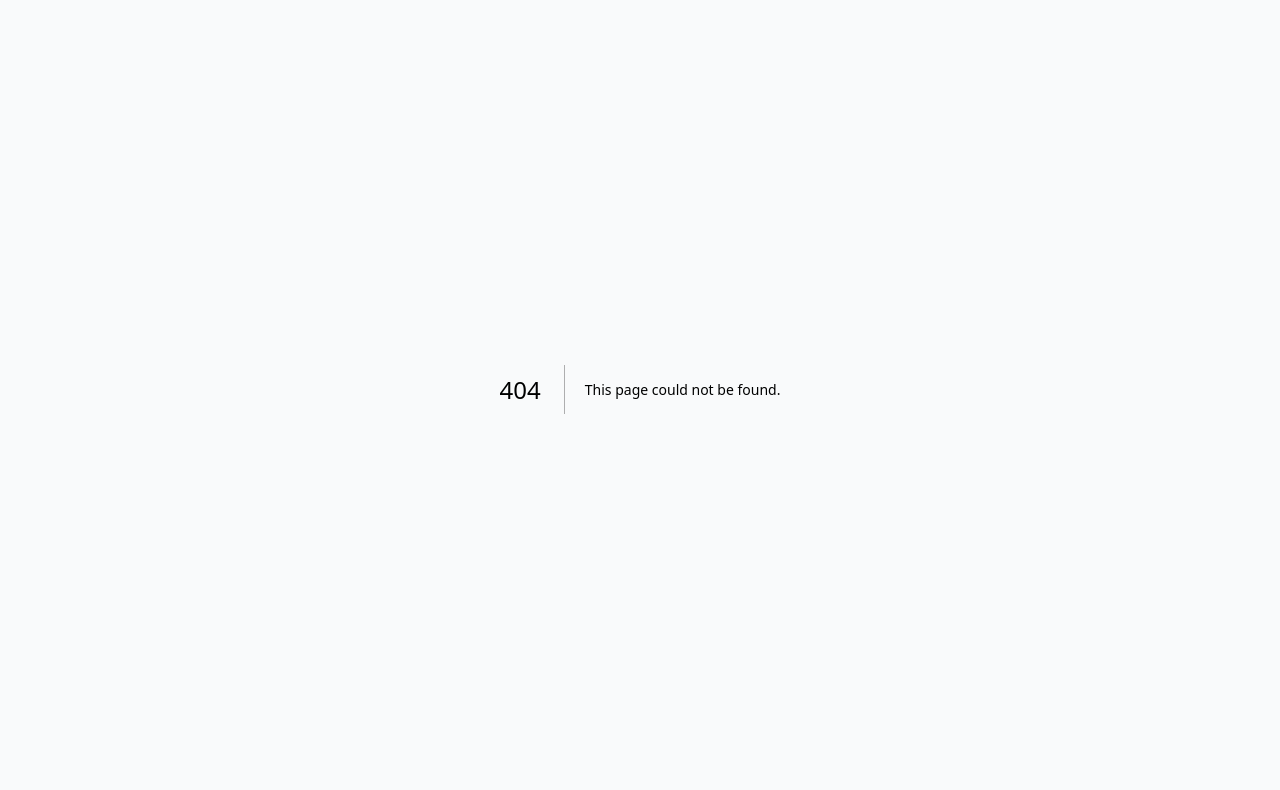
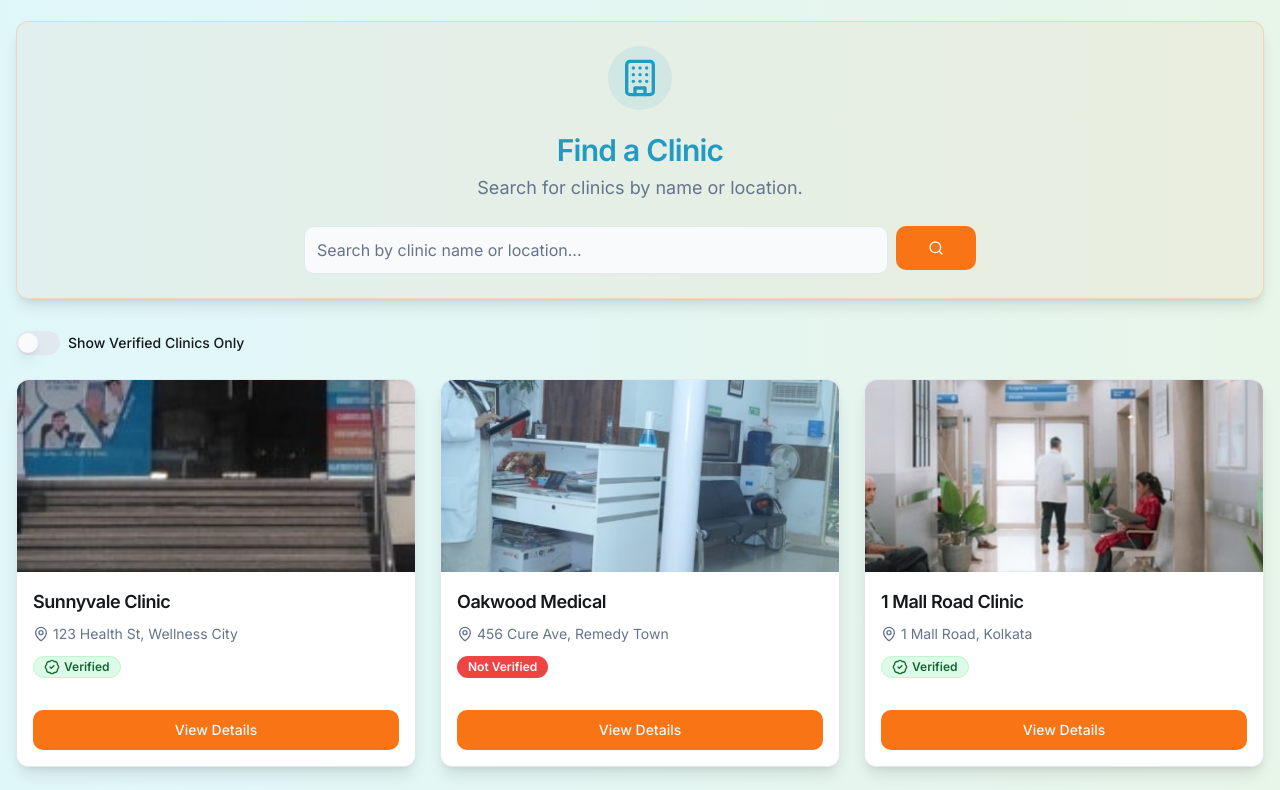
Before and after one commit to harshray23/sanjiwani, a Next.js app: page /clinics in a window 1280 px wide. Before the commit this address had no page. Shown: the part 140-930 px from the top of the page. Built offline with nearby package versions, Linux system fonts and the light colour scheme.

Commit message:
add cliniscs search to our services dropdown and make it proper with sea

```diff
--- /dev/null
+++ b/src/app/clinics/page.tsx
@@ -0,0 +1,131 @@
+
+"use client";
+
+import { useEffect, useState, useMemo, Suspense } from 'react';
+import { useSearchParams, useRouter } from 'next/navigation';
+import { getClinics } from '@/lib/data';
+import type { ClinicDetails } from '@/lib/types';
+import { ClinicCard } from '@/components/ClinicCard';
+import { Input } from '@/components/ui/input';
+import { Button } from '@/components/ui/button';
+import { Loader2, SearchIcon, Filter, Building } from 'lucide-react';
+import { Card, CardContent, CardDescription, CardHeader, CardTitle } from '@/components/ui/card';
+import Lottie from "lottie-react";
+import loadingAnimation from '@/assets/animations/Loading_Screen.json';
+import { Switch } from "@/components/ui/switch";
+import { Label } from "@/components/ui/label";
+
+function ClinicSearch() {
+  const router = useRouter();
+  const searchParams = useSearchParams();
+  const initialQuery = searchParams.get('query') || '';
+
+  const [isLoading, setIsLoading] = useState(true);
+  const [allClinics, setAllClinics] = useState<ClinicDetails[]>([]);
+  const [searchQuery, setSearchQuery] = useState(initialQuery);
+  const [verifiedOnly, setVerifiedOnly] = useState(false);
+
+  useEffect(() => {
+    const fetchResults = async () => {
+      setIsLoading(true);
+      const allClinicsData = await getClinics();
+      setAllClinics(allClinicsData);
+      setIsLoading(false);
+    };
+    fetchResults();
+  }, []);
+
+  const handleSearch = (e: React.FormEvent) => {
+    e.preventDefault();
+    // This is for client-side filtering, so we don't need to push to router
+    // The filtering is handled by the `filteredClinics` memo
+  };
+
+  const filteredClinics = useMemo(() => {
+    let results = allClinics;
+
+    if (verifiedOnly) {
+      results = results.filter(clinic => clinic.verified);
+    }
+
+    const lowerCaseQuery = searchQuery.toLowerCase();
+    if (lowerCaseQuery) {
+        results = results.filter(clinic =>
+            clinic.name.toLowerCase().includes(lowerCaseQuery) ||
+            clinic.address.toLowerCase().includes(lowerCaseQuery)
+        );
+    }
+
+    return results;
+  }, [allClinics, searchQuery, verifiedOnly]);
+
+
+  return (
+    <div className="w-full max-w-7xl mx-auto py-8">
+       <Card className="mb-8 shadow-lg bg-primary/5 border-primary/20">
+        <CardHeader className="text-center">
+            <div className="mx-auto bg-accent/10 p-3 rounded-full w-fit mb-4">
+                <Building className="h-10 w-10 text-accent" />
+            </div>
+            <CardTitle className="text-3xl font-headline text-accent">Find a Clinic</CardTitle>
+            <CardDescription className="text-lg text-muted-foreground">Search for clinics by name or location.</CardDescription>
+        </CardHeader>
+        <CardContent>
+            <form onSubmit={handleSearch} className="flex gap-2 max-w-2xl mx-auto">
+                <Input
+                    value={searchQuery}
+                    onChange={(e) => setSearchQuery(e.target.value)}
+                    placeholder="Search by clinic name or location..."
+                    className="h-12 text-base"
+                />
+                <Button type="submit" size="lg" disabled={isLoading}>
+                    <SearchIcon />
+                </Button>
+            </form>
+        </CardContent>
+       </Card>
+
+
+      {isLoading ? (
+        <div className="flex justify-center items-center h-64">
+          <Lottie animationData={loadingAnimation} loop={true} className="w-48 h-48" />
+        </div>
+      ) : (
+        <div>
+           <div className="my-6">
+              <div className="flex items-center space-x-2">
+                <Switch
+                  id="verified-filter"
+                  checked={verifiedOnly}
+                  onCheckedChange={setVerifiedOnly}
+                />
+                <Label htmlFor="verified-filter">Show Verified Clinics Only</Label>
+              </div>
+            </div>
+          {filteredClinics.length > 0 ? (
+            <div className="grid grid-cols-1 md:grid-cols-2 lg:grid-cols-3 gap-6">
+              {filteredClinics.map(clinic => (
+                <ClinicCard key={clinic.id} clinic={clinic} />
+              ))}
+            </div>
+          ) : (
+            <p className="text-center py-16 text-muted-foreground bg-card rounded-lg shadow-md">
+                {searchQuery || verifiedOnly
+                    ? `No clinics found matching your criteria.`
+                    : "No clinics found."
+                }
+            </p>
+          )}
+        </div>
+      )}
+    </div>
+  );
+}
+
+export default function ClinicsPage() {
+    return (
+        <Suspense fallback={<div className="flex justify-center items-center h-screen"><Lottie animationData={loadingAnimation} loop={true} className="w-48 h-48" /></div>}>
+            <ClinicSearch />
+        </Suspense>
+    );
+}
--- a/src/components/ClinicCard.tsx
+++ b/src/components/ClinicCard.tsx
@@ -5,7 +5,7 @@ import type { ClinicDetails } from '@/lib/types';
 import { Card, CardContent, CardDescription, CardFooter, CardHeader, CardTitle } from '@/components/ui/card';
 import { Button } from '@/components/ui/button';
 import { Badge } from '@/components/ui/badge';
-import { MapPin, Star } from 'lucide-react';
+import { MapPin, Star, BadgeCheck } from 'lucide-react';
 
 interface ClinicCardProps {
   clinic: ClinicDetails;
@@ -16,12 +16,12 @@ export function ClinicCard({ clinic }: ClinicCardProps) {
     <Card className="flex flex-col h-full shadow-lg hover:shadow-xl transition-shadow">
       <CardHeader className="p-0">
         <Image
-          src={clinic.imageUrl || `https://i.pravatar.cc/400?u=${clinic.id}`}
+          src={clinic.imageUrl || `https://picsum.photos/seed/${clinic.id}/400/200`}
           alt={clinic.name}
           width={400}
           height={200}
           className="w-full h-48 object-cover rounded-t-lg"
-          data-ai-hint={clinic.dataAiHint}
+          data-ai-hint={clinic.dataAiHint || 'clinic building'}
         />
       </CardHeader>
       <CardContent className="p-4 flex-grow">
@@ -31,14 +31,21 @@ export function ClinicCard({ clinic }: ClinicCardProps) {
           {clinic.address}
         </CardDescription>
         <div className="flex items-center gap-2 mb-4">
-            <Badge variant={clinic.verified ? 'default' : 'destructive'}>
-                {clinic.verified ? 'Verified' : 'Not Verified'}
-            </Badge>
+            {clinic.verified ? (
+                <Badge variant="default" className="bg-green-100 text-green-800 border-green-200">
+                    <BadgeCheck className="h-4 w-4 mr-1"/>
+                    Verified
+                </Badge>
+            ) : (
+                <Badge variant="destructive">
+                    Not Verified
+                </Badge>
+            )}
         </div>
       </CardContent>
       <CardFooter className="p-4 pt-0">
         <Button asChild className="w-full">
-          <Link href={`/clinics/${clinic.id}`}>View Doctors</Link>
+          <Link href={`/clinics/${clinic.id}`}>View Details</Link>
         </Button>
       </CardFooter>
     </Card>
--- a/src/components/layout/Header.tsx
+++ b/src/components/layout/Header.tsx
@@ -15,6 +15,7 @@ import { cn } from '@/lib/utils';
 export function Header() {
   const serviceItems = [
     { href: '/search', label: 'Find Doctors', icon: <Stethoscope/> },
+    { href: '/clinics', label: 'Find Clinics', icon: <Building/> },
     { href: '/hospitals', label: 'Find Hospitals', icon: <Hospital/> },
     { href: '/diagnostics', label: 'Find Diagnostics', icon: <FlaskConical/> },
   ];
@@ -70,12 +71,21 @@ export function Header() {
               </DropdownMenuContent>
             </DropdownMenu>
 
+             <Button variant="ghost" className="group" onClick={() => (window as any).botpressWebChat.send({ type: "trigger" })}>
+              <Bot />
+              Chatbot
+            </Button>
+
+
             <Suspense fallback={<Button>Login</Button>}>
               <UserNav />
             </Suspense>
           </nav>
 
           <div className="md:hidden flex items-center gap-2">
+             <Button variant="ghost" size="icon" onClick={() => (window as any).botpressWebChat.send({ type: "trigger" })}>
+                <Bot />
+            </Button>
             <Suspense>
               <UserNav />
             </Suspense>
```
